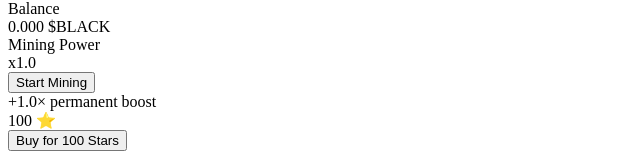
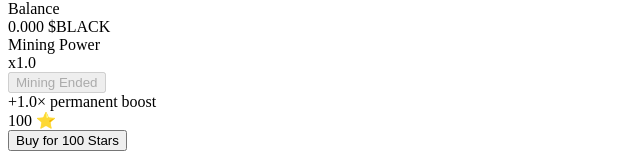
Before and after one commit to sinasll/beta2, a website with bundled scripts: page index.html in a window 1280 px wide. Shown: the part 309-471 px from the top of the page, without its empty margins (0-640 px from the left). Built offline with nearby package versions, Linux system fonts and the light colour scheme.

Commit message:
Update index.html

```diff
--- a/index.html
+++ b/index.html
@@ -56,7 +56,8 @@
 <div>Mining Power</div>
 <div>x<span id="power">1.0</span></div>
 </div>
-<button class="button" id="mineButton">Start Mining</button>
+<button class="button" disabled>Mining Ended</button>
+
 
 <div class="stats-row">
   <div>+1.0× permanent boost</div>
```
